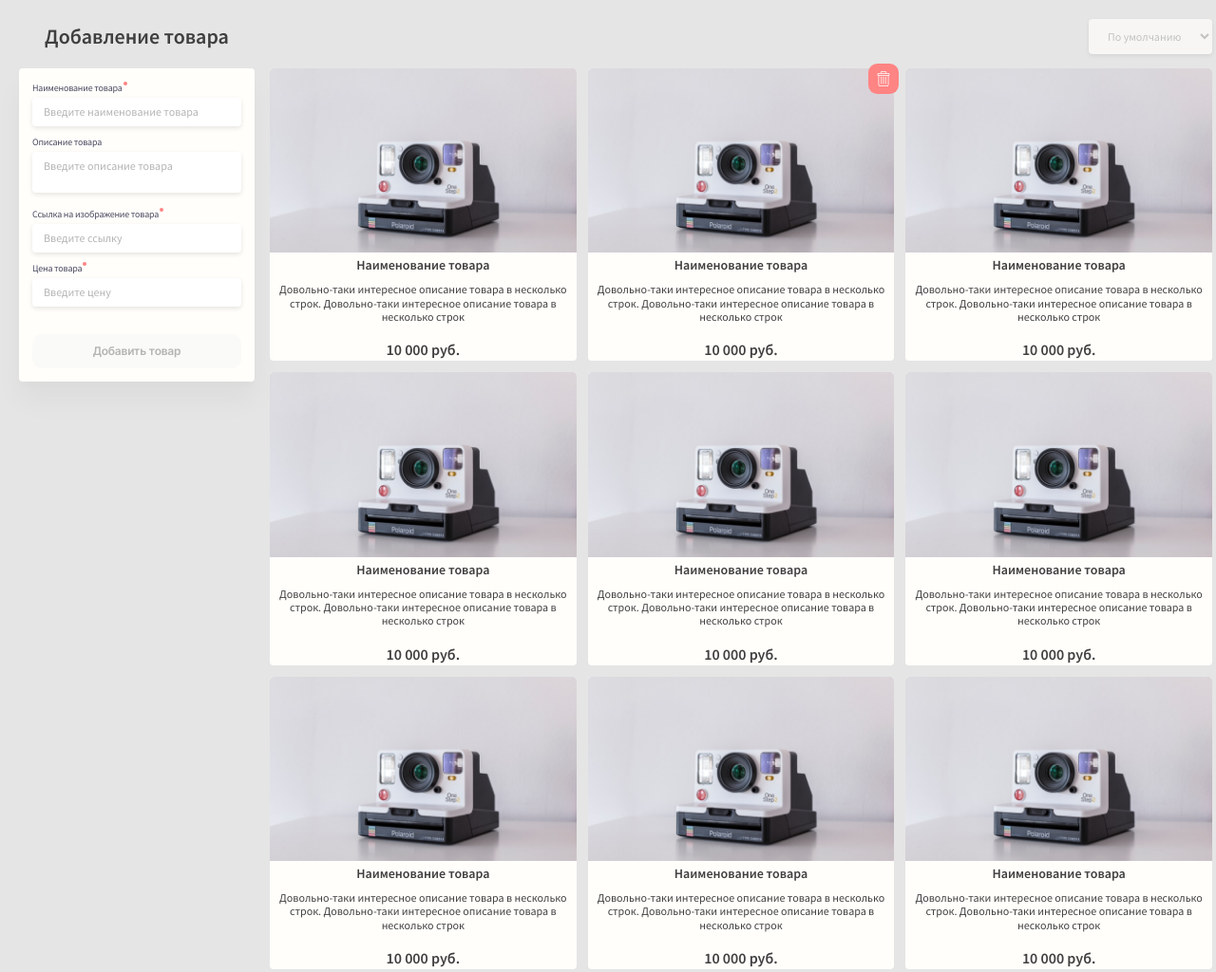
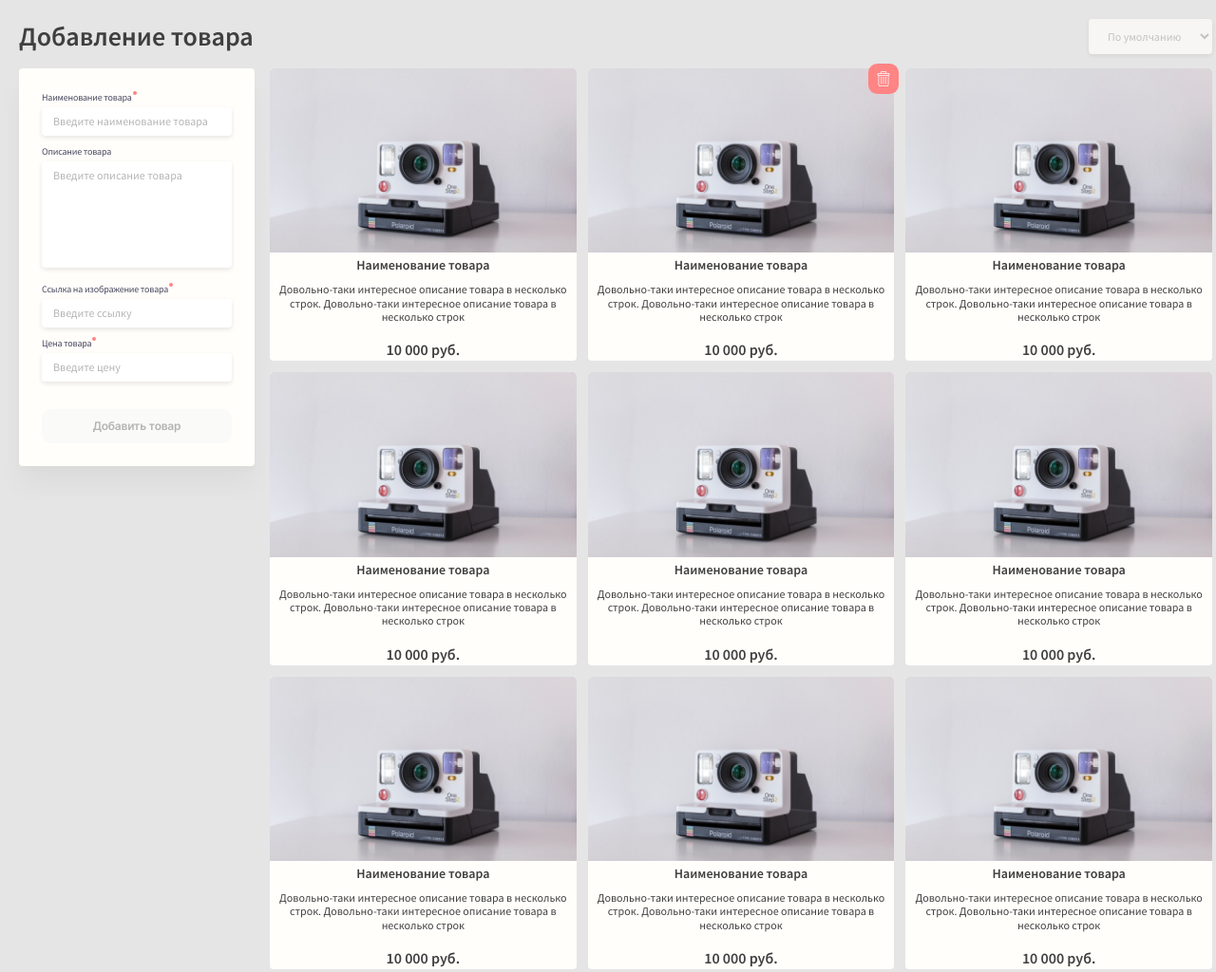
Before and after one commit to Nox94/Idaproject_test, a plain HTML site: page index.html in a window 1280 px wide. Shown: the whole page at 95% size. Drawn offline with Linux system fonts and the light colour scheme.

Commit message:
причесывает код, добавляет автопрефиксы

```diff
--- a/index.html
+++ b/index.html
@@ -22,7 +22,7 @@
            placeholder="Введите наименование товара" required>
     <span class="error"></span>
     <label for="card_description">Описание товара</label>
-    <textarea type="text" name="card_description" id="card_description" minlength="2" maxlength="150"
+    <textarea type="text" rows="7" name="card_description" id="card_description" minlength="2" maxlength="150"
               placeholder="Введите описание товара"></textarea>
     <label for="card_link">Ссылка на изображение товара<span></span></label>
     <input type="url" name="card_link" id="card_link" placeholder="Введите ссылку" required>
--- a/styles/index.scss
+++ b/styles/index.scss
@@ -78,6 +78,9 @@ $btn-enable-bg-color: #7BAE73;
       margin: 0;
       padding: 0;
       align-self: center;
+      font-size: 28px;
+      line-height: 150%;
+      justify-self: left;
     }
   }
 
@@ -90,6 +93,7 @@ $btn-enable-bg-color: #7BAE73;
     margin: 0 0 20px 0;
     font-size: 12px;
     line-height: 150%;
+    cursor: pointer;
     @media screen and (min-width: 1000px) {
       justify-self: right;
       margin: 0;
@@ -126,6 +130,7 @@ form {
   @media screen and (min-width: 1000px) {
     max-width: 332px;
     margin: 0;
+    padding: 24px;
   }
 
   label {
@@ -180,6 +185,11 @@ form {
   }
 
   input {
+    @media screen and (min-width: 1440px) {
+      font-size: 12px;
+      line-height: 150%;
+    }
+
     &:last-of-type {
       margin: 0;
     }
@@ -207,6 +217,7 @@ form {
     max-width: 284px;
     padding: 10px 0;
     margin: 24px 0 0 0;
+    cursor: pointer;
     border: none {
       radius: 10px;
     }
@@ -221,6 +232,7 @@ form {
 
     &:disabled {
       color: $placeholder-color;
+      cursor: default;
     }
 
     &:enabled {
```
Also changed, not shown: styles/index.css, 1 other file.
